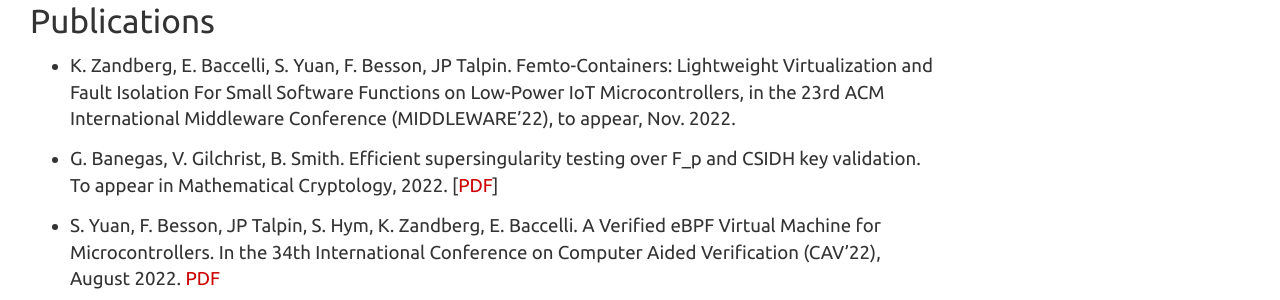
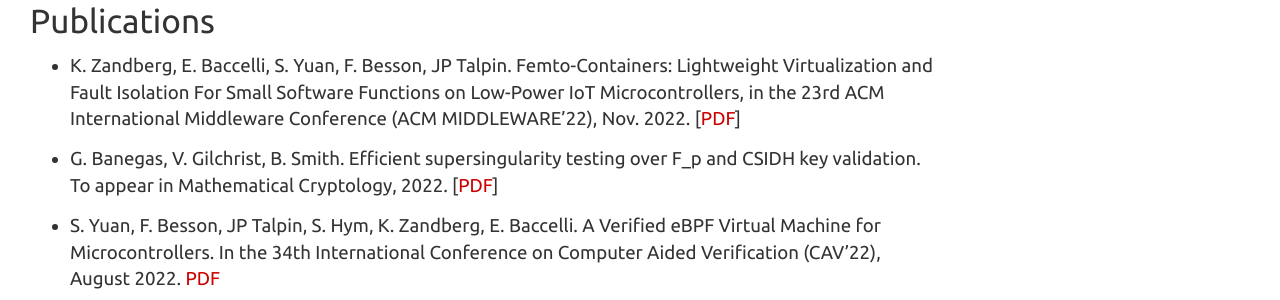
Before and after one commit to future-proof-iot/RIOT-fp, a Jekyll site: the page built from publications.md, in a window 1280 px wide and 900 px high. Shown: the part 195-495 px from the top of the window. Built offline with Jekyll 4.4.1, drawn with Linux system fonts in a browser that asks for light colours; nearby versions of some CDN libraries; our own code applies the rules of GitHub Pages for plain Markdown files.

Commit message:
Publications: added MIDDLEWARE preprint

```diff
--- a/publications.md
+++ b/publications.md
@@ -1,6 +1,6 @@
 ## Publications
 
-- K. Zandberg, E. Baccelli, S. Yuan, F. Besson, JP Talpin. Femto-Containers: Lightweight Virtualization and Fault Isolation For Small Software Functions on Low-Power IoT Microcontrollers, in the 23rd ACM International Middleware Conference (MIDDLEWARE'22), to appear, Nov. 2022.
+- K. Zandberg, E. Baccelli, S. Yuan, F. Besson, JP Talpin. Femto-Containers: Lightweight Virtualization and Fault Isolation For Small Software Functions on Low-Power IoT Microcontrollers, in the 23rd ACM International Middleware Conference (ACM MIDDLEWARE'22), Nov. 2022. [[PDF](https://arxiv.org/pdf/2210.03432.pdf)]
 
 - G. Banegas, V. Gilchrist, B. Smith.  Efficient supersingularity testing over F_p and CSIDH key validation.  To appear in Mathematical Cryptology, 2022.  [[PDF](https://hal.inria.fr/hal-03739021)]
 
```
